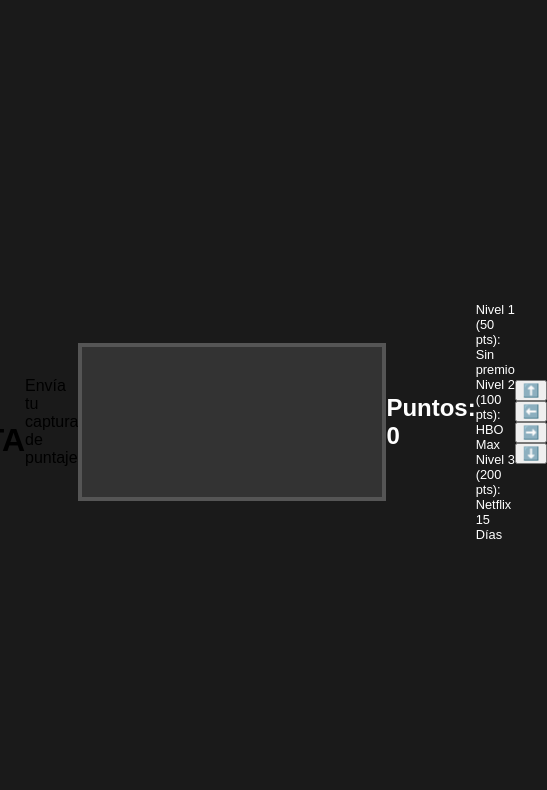
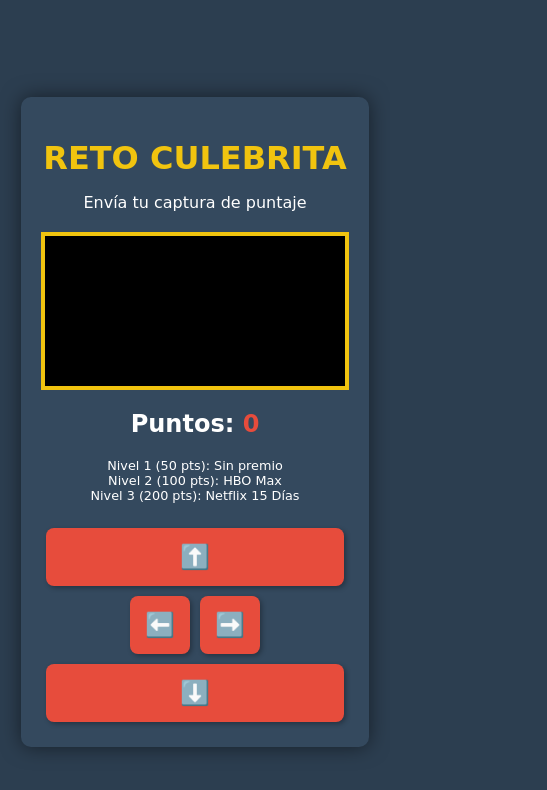
Before and after one commit to jesusjironrodriguez1552-stack/ModoPlay, a plain HTML site: page index.html in a window 390 px wide. Shown: the whole page, 547 px wide, since content can reach past the window. Drawn offline with Linux system fonts and the light colour scheme.

Commit message:
Update style.css

```diff
--- a/style.css
+++ b/style.css
@@ -1,4 +1,75 @@
-body { margin: 0; background: #1a1a1a; font-family: sans-serif; overflow: hidden; }
-#game-container { position: relative; width: 100vw; height: 100vh; display: flex; justify-content: center; align-items: center; }
-#ui { position: absolute; top: 20px; color: white; text-align: center; pointer-events: none; width: 100%; }
-canvas { background: #333; border: 4px solid #555; touch-action: none; }
+body {
+    margin: 0;
+    padding: 0;
+    overflow: hidden; /* Evita el scroll en móviles */
+    background-color: #2c3e50; /* Azul oscuro */
+    font-family: 'Press Start 2P', cursive; /* Fuente retro, si la incluyes */
+    color: white;
+    text-align: center;
+    display: flex;
+    justify-content: center;
+    align-items: center;
+    min-height: 100vh;
+}
+
+/* Incluir fuente retro si deseas (puedes buscarla en Google Fonts) */
+/* @import url('https://fonts.googleapis.com/css2?family=Press+Start+2P&display=swap'); */
+
+#game-container {
+    background-color: #34495e; /* Un tono más claro que el fondo */
+    padding: 20px;
+    border-radius: 10px;
+    box-shadow: 0 0 20px rgba(0, 0, 0, 0.5);
+    max-width: 90vw; /* Responsive */
+}
+
+h1 {
+    color: #f1c40f; /* Amarillo */
+    margin-bottom: 10px;
+}
+
+canvas {
+    border: 4px solid #f1c40f; /* Borde amarillo */
+    background-color: #000;
+    display: block;
+    margin: 20px auto;
+    touch-action: none; /* Previene el scroll del navegador al deslizar */
+}
+
+#score {
+    color: #e74c3c; /* Rojo */
+}
+
+#controls-mobile {
+    display: none; /* Por defecto oculto en PC */
+    flex-direction: column;
+    margin-top: 20px;
+}
+
+#controls-mobile button {
+    background-color: #e74c3c; /* Rojo */
+    color: white;
+    border: none;
+    padding: 15px;
+    margin: 5px;
+    font-size: 1.5em;
+    border-radius: 8px;
+    cursor: pointer;
+    box-shadow: 2px 2px 5px rgba(0,0,0,0.3);
+}
+
+#controls-mobile button:active {
+    background-color: #c0392b; /* Rojo más oscuro al presionar */
+}
+
+#controls-mobile div {
+    display: flex;
+    justify-content: center;
+}
+
+/* Mostrar controles móviles solo en pantallas pequeñas */
+@media (max-width: 600px) {
+    #controls-mobile {
+        display: flex;
+    }
+}
```
